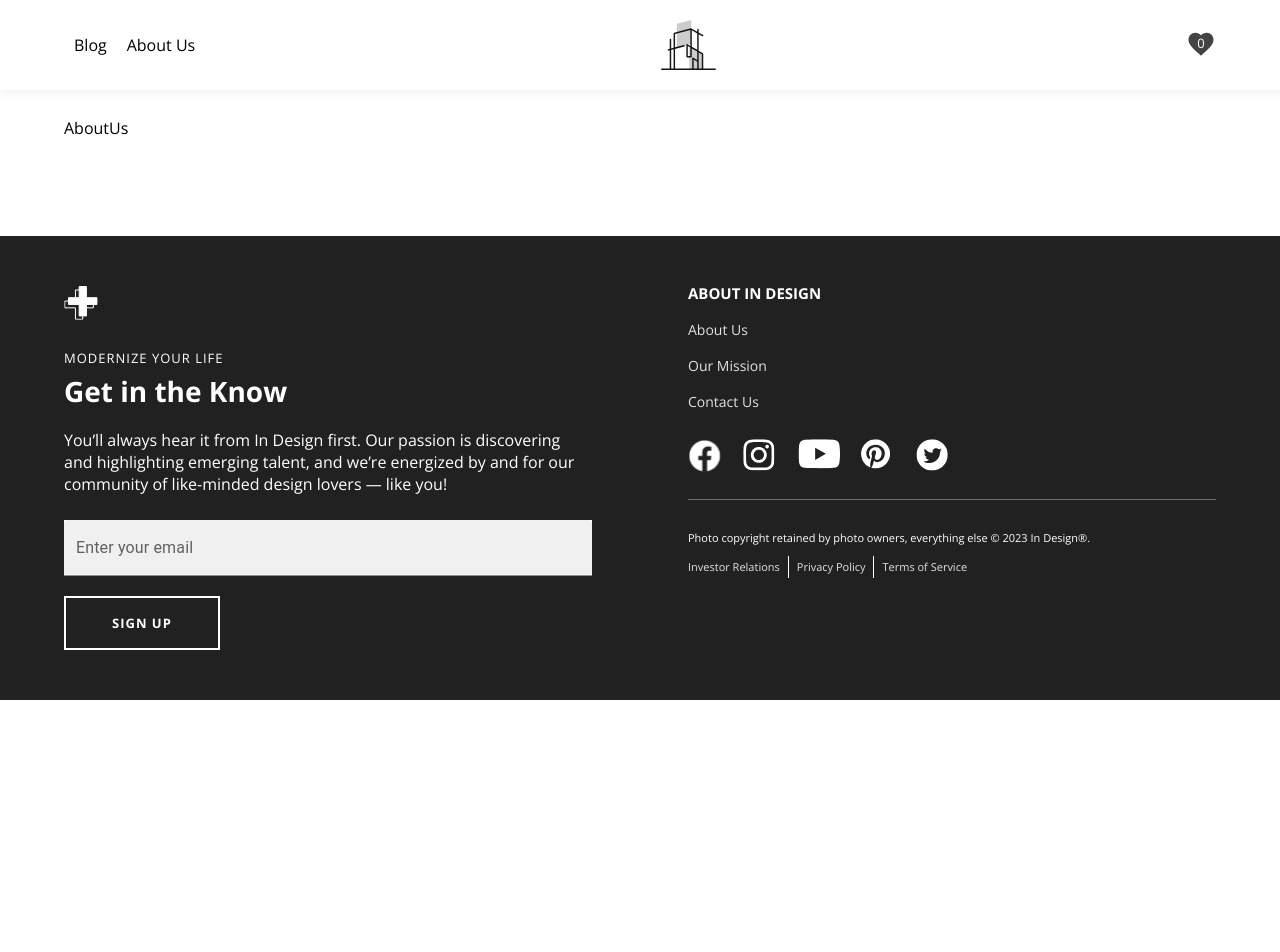
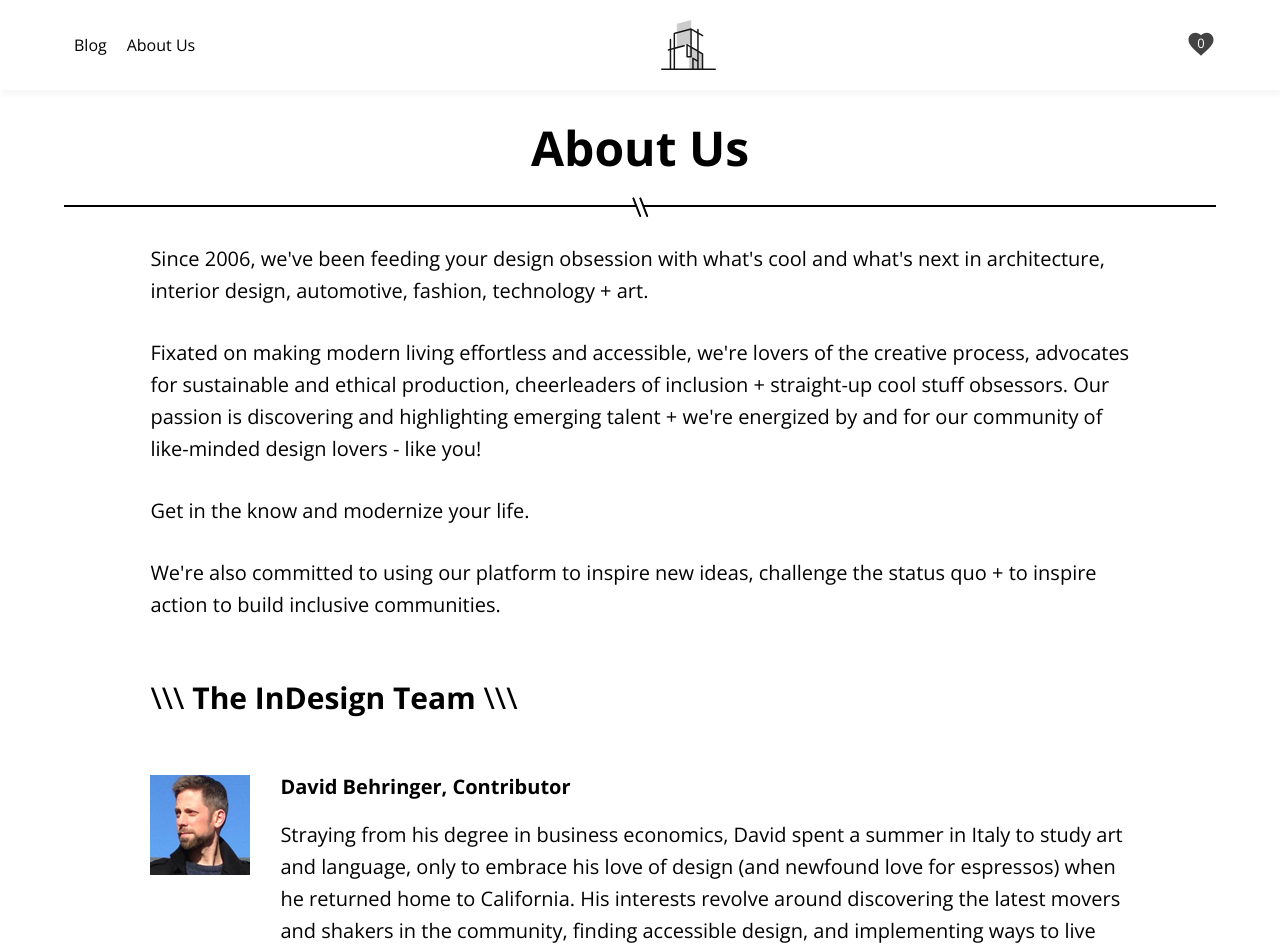
Before and after one commit to tetiana-kozak/design-blog, a React (Create React App) app: page /about-us in a window 1280 px wide. Shown: the top 952 px of the page. Before the commit the page ends 800 px from the top, so only its background shows below. Built offline with nearby package versions, Linux system fonts and the light colour scheme.

Commit message:
add: title and our team section in AboutUs page

```diff
--- /dev/null
+++ b/src/pages/AboutUs/AboutUs.scss
@@ -0,0 +1,54 @@
+.about-us {
+  .general-info {
+    p {
+      font-size: 20px;
+      font-weight: 300;
+      line-height: 32px;
+      margin-bottom: 30px;
+    }
+  }
+  .team {
+    .team-member-card {
+      display: flex;
+      margin-bottom: 50px;
+
+      .card-photo {
+        img {
+          height: 100px;
+          width: 100px;
+        }
+      }
+      .card-description {
+        font-size: 20px;
+        margin-left: 30px;
+        .name {
+          line-height: 24px;
+          font-weight: 700;
+          margin-bottom: 20px;
+        }
+        p {
+          font-weight: 300;
+          line-height: 32px;
+        }
+      }
+    }
+  }
+
+  .FAQ {
+  }
+
+  h2 {
+    font-size: 30px;
+    line-height: 34px;
+    margin: 60px 0;
+    font-weight: 500;
+    span {
+      font-weight: 700;
+    }
+  }
+}
+
+.container {
+  max-width: 85%;
+  margin: 0 auto;
+}
--- a/src/pages/AboutUs/AboutUs.tsx
+++ b/src/pages/AboutUs/AboutUs.tsx
@@ -1,5 +1,62 @@
+import { Container } from '@mui/material'
+import PageTitle from 'components/Sections/PageTitle'
+import './AboutUs.scss'
+import TeamArray from 'utils/teamArray'
+
 type Props = {}
 const AboutUs = (props: Props) => {
-  return <div>AboutUs</div>
+  return (
+    <main className="about-us">
+      <PageTitle>About Us</PageTitle>
+      <div className="container">
+        <section className="general-info">
+          <p>
+            Since 2006, we've been feeding your design obsession with what's
+            cool and what's next in architecture, interior design, automotive,
+            fashion, technology + art.
+          </p>
+          <p>
+            Fixated on making modern living effortless and accessible, we're
+            lovers of the creative process, advocates for sustainable and
+            ethical production, cheerleaders of inclusion + straight-up cool
+            stuff obsessors. Our passion is discovering and highlighting
+            emerging talent + we're energized by and for our community of
+            like-minded design lovers - like you!
+          </p>
+          <p>Get in the know and modernize your life.</p>
+          <p>
+            We're also committed to using our platform to inspire new ideas,
+            challenge the status quo + to inspire action to build inclusive
+            communities.
+          </p>
+        </section>
+
+        <section className="team">
+          <h2>
+            \\\ <span> The InDesign Team </span>\\\
+          </h2>
+          {TeamArray.map((teamMember) => (
+            <div className="team-member-card">
+              <div className="card-photo">
+                <img src={teamMember.photo} alt="" />
+              </div>
+              <div className="card-description">
+                <div className="name">
+                  {teamMember.name}, {teamMember.position}
+                </div>
+                <p>{teamMember.description}</p>
+              </div>
+            </div>
+          ))}
+        </section>
+
+        <section className="FAQ">
+          <h2>
+            \\\ <span> FAQ </span> \\\
+          </h2>
+        </section>
+      </div>
+    </main>
+  )
 }
 export default AboutUs
```
